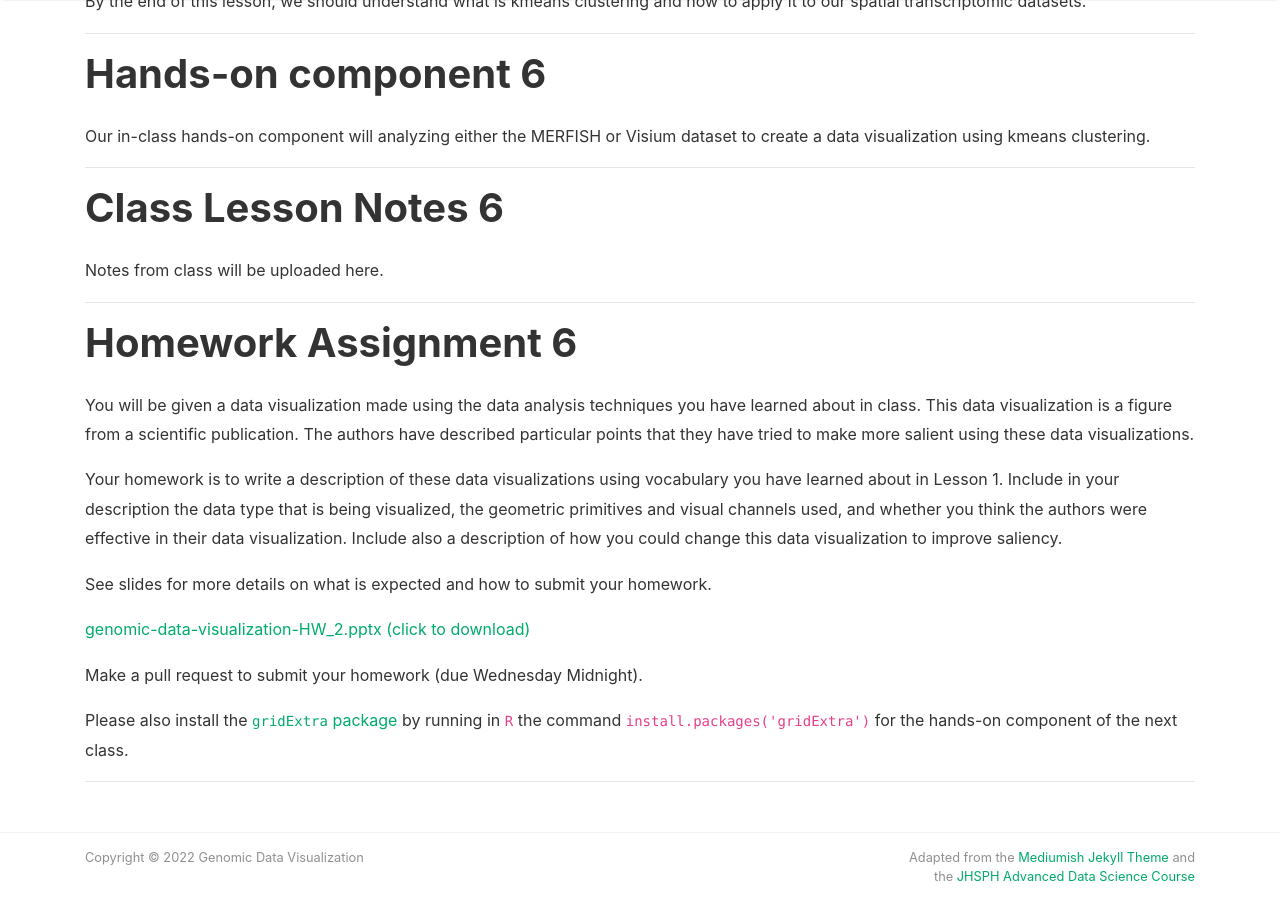
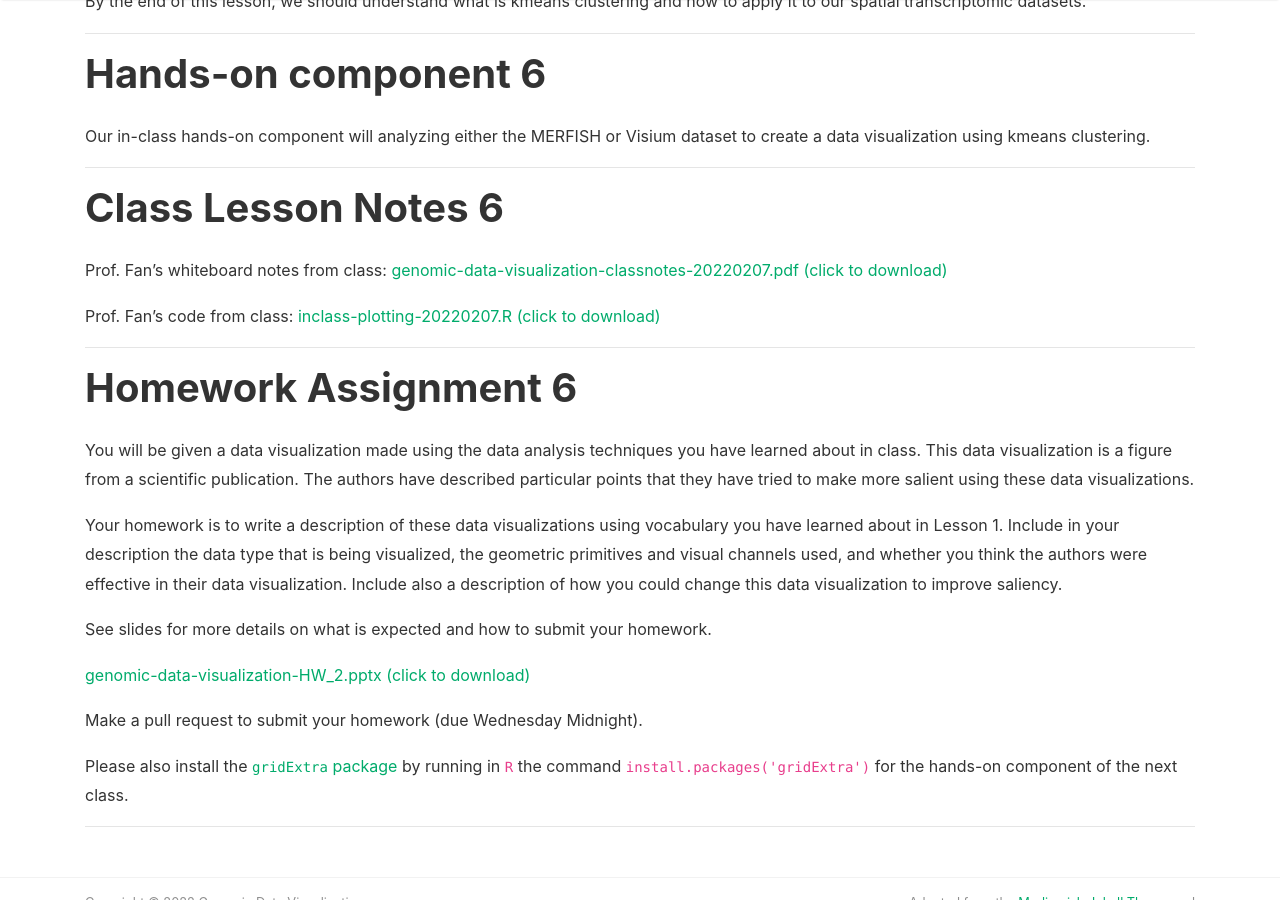
Before and after one commit to JEFworks-Lab/genomic-data-visualization-2022, a Jekyll site: the page built from _course/6-kmeans.md, in a window 1280 px wide and 900 px high, scrolled down 480 px. Built offline with Jekyll 4.4.1, drawn with Linux system fonts in a browser that asks for light colours; nearby versions of some CDN libraries.

Commit message:
kmeans class notes

```diff
--- a/_course/6-kmeans.md
+++ b/_course/6-kmeans.md
@@ -20,7 +20,9 @@
 
 # Class Lesson Notes 6
 
-Notes from class will be uploaded here.
+Prof. Fan’s whiteboard notes from class: [genomic-data-visualization-classnotes-20220207.pdf (click to download)]({{ site.baseurl }}/resources/notes/genomic-data-visualization-classnotes-20220207.pdf)
+
+Prof. Fan’s code from class: [inclass-plotting-20220207.R (click to download)]({{ site.baseurl }}/resources/code/inclass-plotting-20220207.R)
 
 ---
 
```
Also changed, not shown: _course/5-tsne.md (+1 -1 lines), 2 other files.
